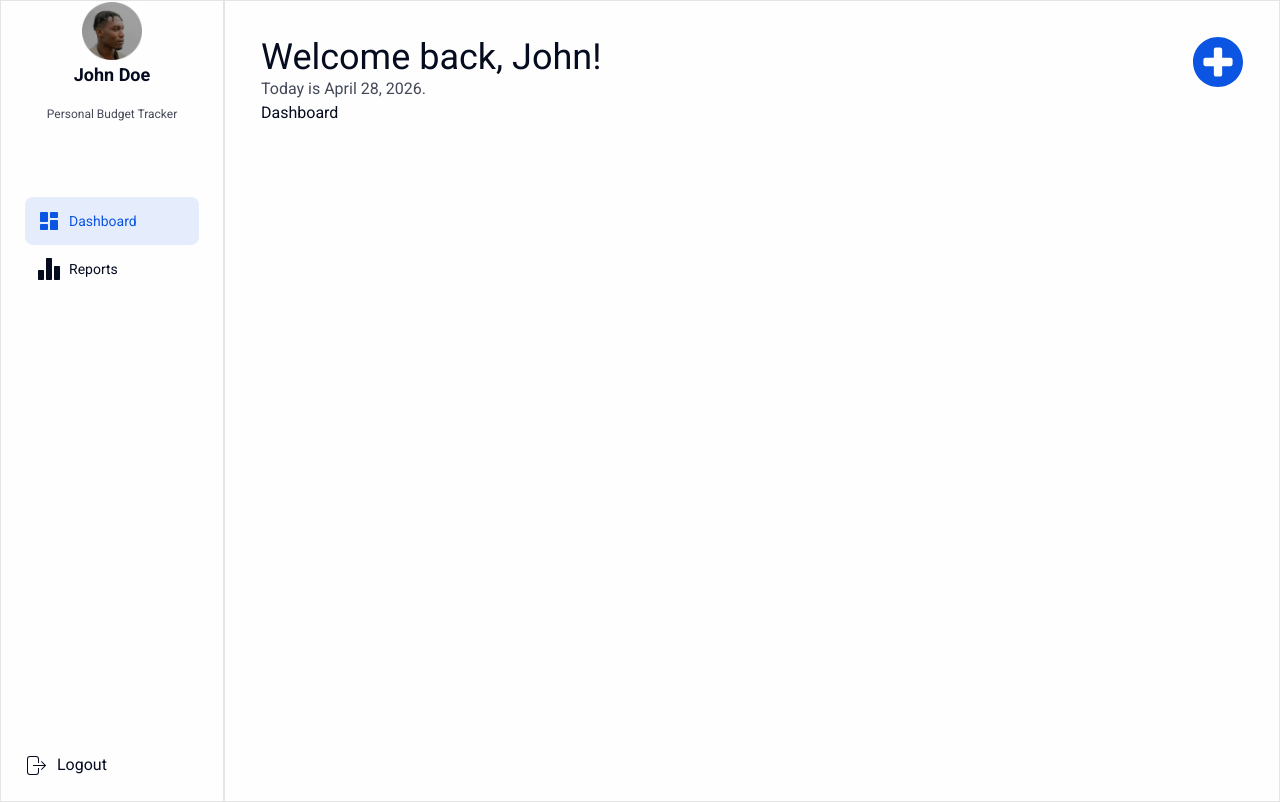
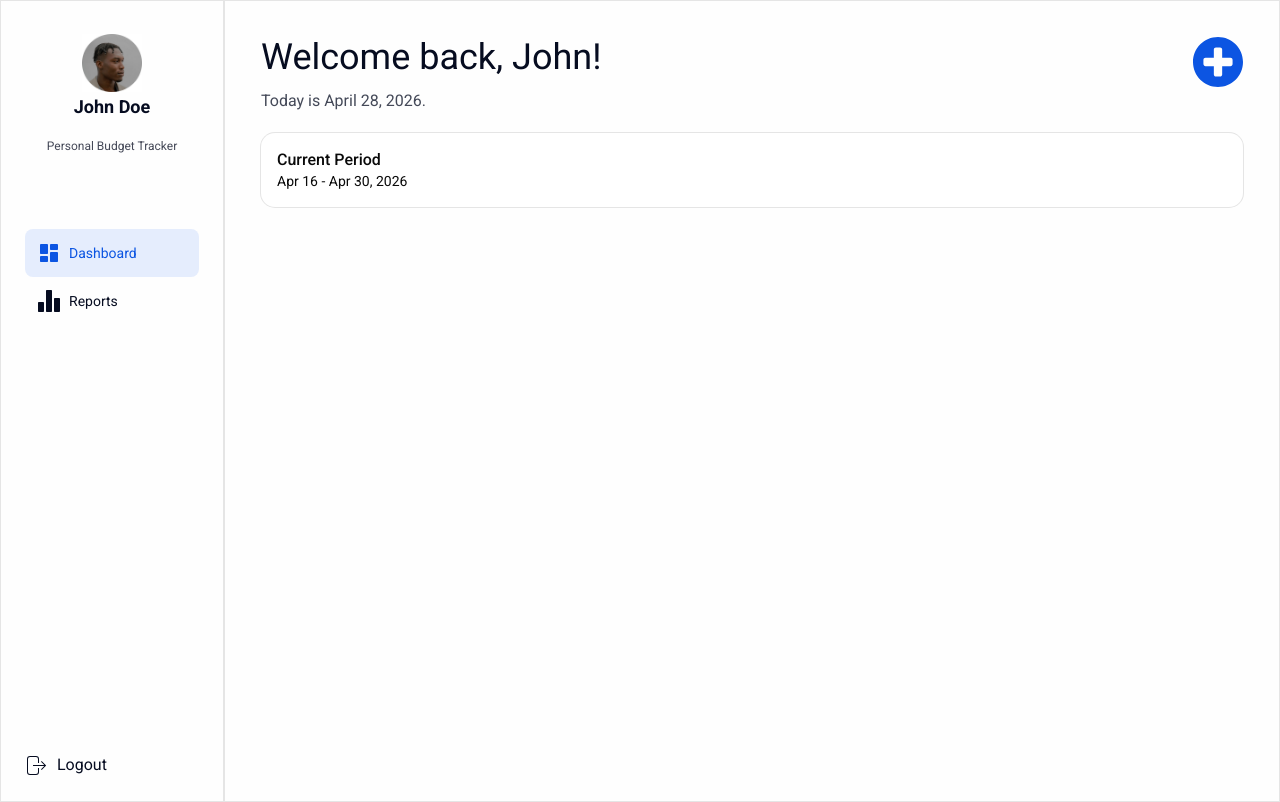
Before and after one commit to markmarkestareja/personal-budget-tracker, a Next.js app: page / in a window 1280 px wide. Built offline with nearby package versions, Linux system fonts and the light colour scheme.

Commit message:
Initial build stat card

```diff
--- a/app/layout.tsx
+++ b/app/layout.tsx
@@ -50,9 +50,9 @@
             </div>
           </aside>
 
-          <main className="border flex-1 relative p-4 md:p-5 lg:p-9">
+          <main className="border flex-1 relative p-4 md:p-5 lg:p-9 flex flex-col gap-3 lg:gap-5">
             <div className="flex justify-between w-full">
-              <div>
+              <div className="flex flex-col gap-1 md:gap-3">
                 <h1 className="text-3xl md:text-4xl">Welcome back, John!</h1>
                 <p className="text-dark/75">Today is <RenderCurrentDate />.</p>
               </div>
--- a/app/page.tsx
+++ b/app/page.tsx
@@ -1,13 +1,30 @@
 
-
+import {
+  Card,
+  CardContent,
+  CardHeader,
+  CardTitle,
+} from "@/components/ui/card";
 
 
 export default function Home() {
 
 
   return (
-    <>
-    Dashboard
-    </>
+    <Card>
+      <div>
+        <div>
+          {/* SVG */}
+        </div>
+        <div>
+          <CardHeader>
+            <CardTitle>Current Period</CardTitle>
+          </CardHeader>
+          <CardContent>
+            <p>Apr 16 - Apr 30, 2026</p>
+          </CardContent>
+        </div>
+      </div>
+    </Card>
   );
 }
--- a/components/Sidebar/SidebarDesktop.tsx
+++ b/components/Sidebar/SidebarDesktop.tsx
@@ -6,7 +6,7 @@
 export default function SidebarDesktop() {
 
   return (
-    <div className="h-lvh sticky flex flex-col justify-between">
+    <div className="h-lvh sticky flex flex-col justify-between pt-8">
       <div className="flex flex-col gap-12">
         <div className="flex flex-col justify-center items-center gap-3">
           <div className="flex flex-col items-center">
--- a/components/header/SidebarMenu.tsx
+++ b/components/header/SidebarMenu.tsx
@@ -1,4 +1,4 @@
-import { Button } from "@/components/ui/button";
+
 import Image from "next/image";
 import {
   Drawer,
--- /dev/null
+++ b/components/ui/card.tsx
@@ -0,0 +1,103 @@
+import * as React from "react"
+
+import { cn } from "@/lib/utils"
+
+function Card({
+  className,
+  size = "default",
+  ...props
+}: React.ComponentProps<"div"> & { size?: "default" | "sm" }) {
+  return (
+    <div
+      data-slot="card"
+      data-size={size}
+      className={cn(
+        "group/card flex flex-col gap-4 overflow-hidden rounded-xl bg-card py-4 text-sm text-card-foreground ring-1 ring-foreground/10 has-data-[slot=card-footer]:pb-0 has-[>img:first-child]:pt-0 data-[size=sm]:gap-3 data-[size=sm]:py-3 data-[size=sm]:has-data-[slot=card-footer]:pb-0 *:[img:first-child]:rounded-t-xl *:[img:last-child]:rounded-b-xl",
+        className
+      )}
+      {...props}
+    />
+  )
+}
+
+function CardHeader({ className, ...props }: React.ComponentProps<"div">) {
+  return (
+    <div
+      data-slot="card-header"
+      className={cn(
+        "group/card-header @container/card-header grid auto-rows-min items-start gap-1 rounded-t-xl px-4 group-data-[size=sm]/card:px-3 has-data-[slot=card-action]:grid-cols-[1fr_auto] has-data-[slot=card-description]:grid-rows-[auto_auto] [.border-b]:pb-4 group-data-[size=sm]/card:[.border-b]:pb-3",
+        className
+      )}
+      {...props}
+    />
+  )
+}
+
+function CardTitle({ className, ...props }: React.ComponentProps<"div">) {
+  return (
+    <div
+      data-slot="card-title"
+      className={cn(
+        "font-heading text-base leading-snug font-medium group-data-[size=sm]/card:text-sm",
+        className
+      )}
+      {...props}
+    />
+  )
+}
+
+function CardDescription({ className, ...props }: React.ComponentProps<"div">) {
+  return (
+    <div
+      data-slot="card-description"
+      className={cn("text-sm text-muted-foreground", className)}
+      {...props}
+    />
+  )
+}
+
+function CardAction({ className, ...props }: React.ComponentProps<"div">) {
+  return (
+    <div
+      data-slot="card-action"
+      className={cn(
+        "col-start-2 row-span-2 row-start-1 self-start justify-self-end",
+        className
+      )}
+      {...props}
+    />
+  )
+}
+
+function CardContent({ className, ...props }: React.ComponentProps<"div">) {
+  return (
+    <div
+      data-slot="card-content"
+      className={cn("px-4 group-data-[size=sm]/card:px-3", className)}
+      {...props}
+    />
+  )
+}
+
+function CardFooter({ className, ...props }: React.ComponentProps<"div">) {
+  return (
+    <div
+      data-slot="card-footer"
+      className={cn(
+        "flex items-center rounded-b-xl border-t bg-muted/50 p-4 group-data-[size=sm]/card:p-3",
+        className
+      )}
+      {...props}
+    />
+  )
+}
+
+export {
+  Card,
+  CardHeader,
+  CardFooter,
+  CardTitle,
+  CardAction,
+  CardDescription,
+  CardContent,
+}
```
